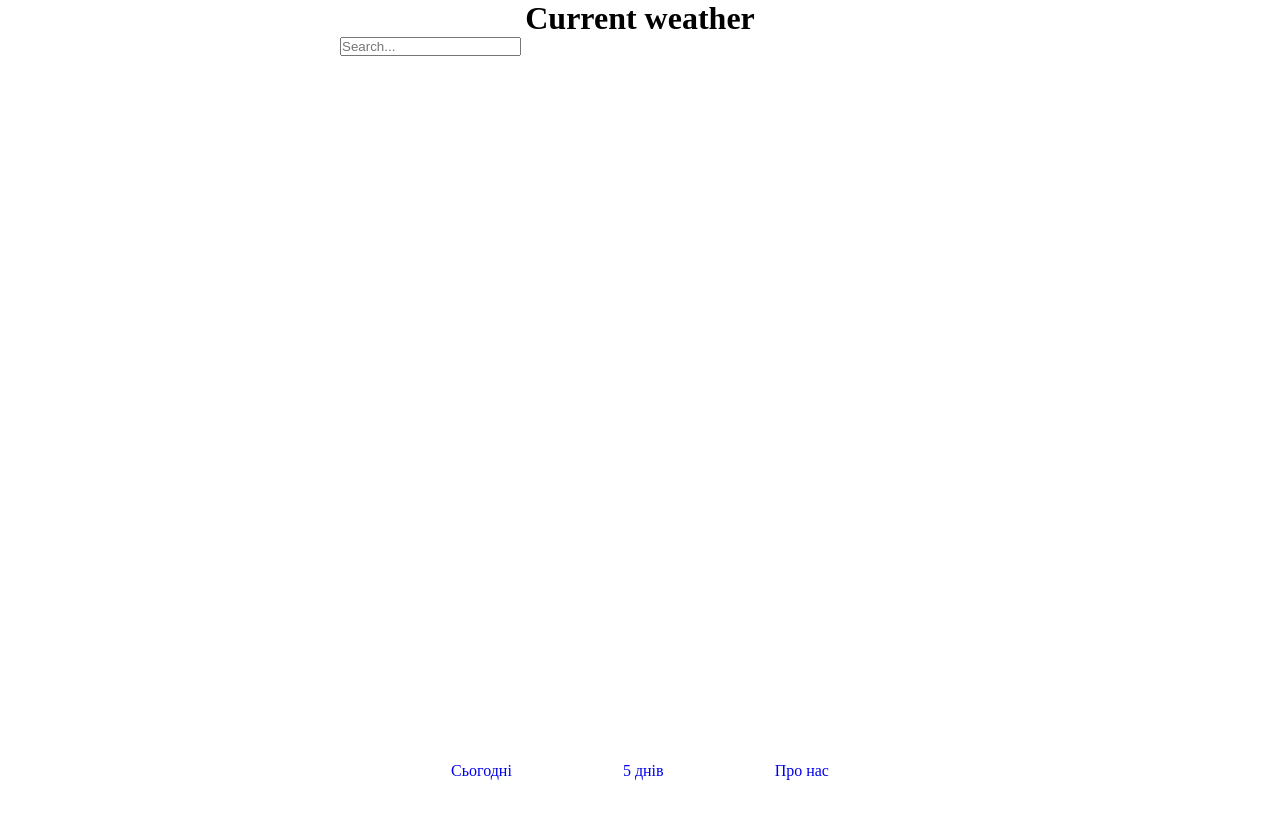
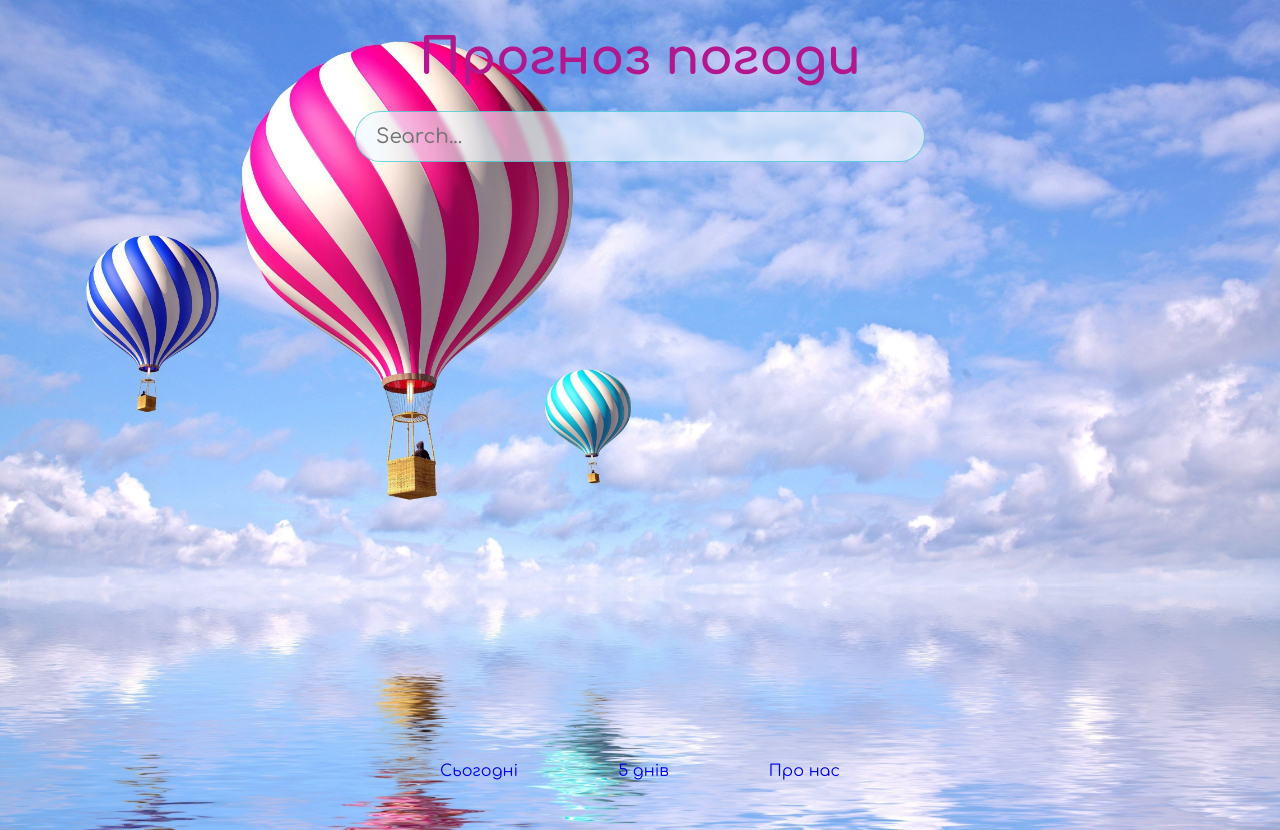
Before and after one commit to Yuliia-Behma/mini-weather-forecast-app, a Vue app: page / in a window 1280 px wide. Before the commit the page ends 800 px from the top, so only its background shows below. Built offline with nearby package versions, Linux system fonts and the light colour scheme.

Commit message:
Add style for h1, body background and search input

```diff
--- a/public/index.html
+++ b/public/index.html
@@ -1,15 +1,25 @@
 <!DOCTYPE html>
 <html lang="">
   <head>
-    <meta charset="utf-8">
-    <meta http-equiv="X-UA-Compatible" content="IE=edge">
-    <meta name="viewport" content="width=device-width,initial-scale=1.0">
-    <link rel="icon" href="<%= BASE_URL %>favicon.ico">
-    <title><%= htmlWebpackPlugin.options.title %></title>
+    <meta charset="utf-8" />
+    <meta http-equiv="X-UA-Compatible" content="IE=edge" />
+    <meta name="viewport" content="width=device-width,initial-scale=1.0" />
+    <link rel="icon" href="<%= BASE_URL %>favicon.ico" />
+    <link rel="preconnect" href="https://fonts.googleapis.com" />
+    <link rel="preconnect" href="https://fonts.gstatic.com" crossorigin />
+    <link
+      href="https://fonts.googleapis.com/css2?family=Comfortaa:wght@300..700&display=swap"
+      rel="stylesheet"
+    />
+    <title>Прогноз погоди</title>
   </head>
   <body>
     <noscript>
-      <strong>We're sorry but <%= htmlWebpackPlugin.options.title %> doesn't work properly without JavaScript enabled. Please enable it to continue.</strong>
+      <strong
+        >We're sorry but <%= htmlWebpackPlugin.options.title %> doesn't work
+        properly without JavaScript enabled. Please enable it to
+        continue.</strong
+      >
     </noscript>
     <div id="app"></div>
     <!-- built files will be auto injected -->
--- a/src/App.vue
+++ b/src/App.vue
@@ -1,5 +1,5 @@
 <template>
-  <h1>Current weather</h1>
+  <h1>Прогноз погоди</h1>
   <SearchCity></SearchCity>
   <NavFooter></NavFooter>
 </template>
@@ -22,11 +22,17 @@
   margin: 0;
   padding: 0;
   box-sizing: border-box;
+  font-family: "Comfortaa", sans-serif;
+  font-optical-sizing: auto;
+  font-style: normal;
 }
 body{
   height: 100vh;
   max-width: 600px;
   margin: 0 auto;
+  background-image: url("./assets/bg.jpeg");
+  background-position: center;
+  background-size: cover;
 }
 #app{
   height: 100%;
@@ -36,5 +42,9 @@
 }
 h1{
   text-align: center;
+  font-weight: 700;
+  color: #b2188e;
+  margin: 30px 0 10px;
+  font-size: 50px;
 }
 </style>
--- a/src/components/SearchCity.vue
+++ b/src/components/SearchCity.vue
@@ -33,4 +33,29 @@
 });
 </script>
 
-<style scoped></style>
+<style scoped>
+main{
+  display: flex;
+  flex-direction: column;
+  align-items: center;
+  padding: 15px;
+}
+.search-container{
+  width: 100%;
+}
+#city{
+  width: 100%;
+  padding: 13px 20px;
+  border-radius: 30px;
+  font-size: 20px;
+  border: 1px solid #0bbec791;
+  color:#024783;
+  font-weight: 500;
+  background-color: rgba(240, 248, 255, 0.629);
+  backdrop-filter: blur(2px);
+}
+#city:focus-visible{
+  border: 1px solid #00c9f6a1;
+  outline: 1px solid #5000ac;
+}
+</style>
--- /dev/null
+++ b/src/prototype.css
@@ -0,0 +1,6 @@
+.comfortaa {
+  font-family: "Comfortaa", sans-serif;
+  font-optical-sizing: auto;
+  font-weight: 300-700;
+  font-style: normal;
+}
```
Also changed, not shown: src/assets/bg.jpeg (added), src/assets/logo.png (deleted).
